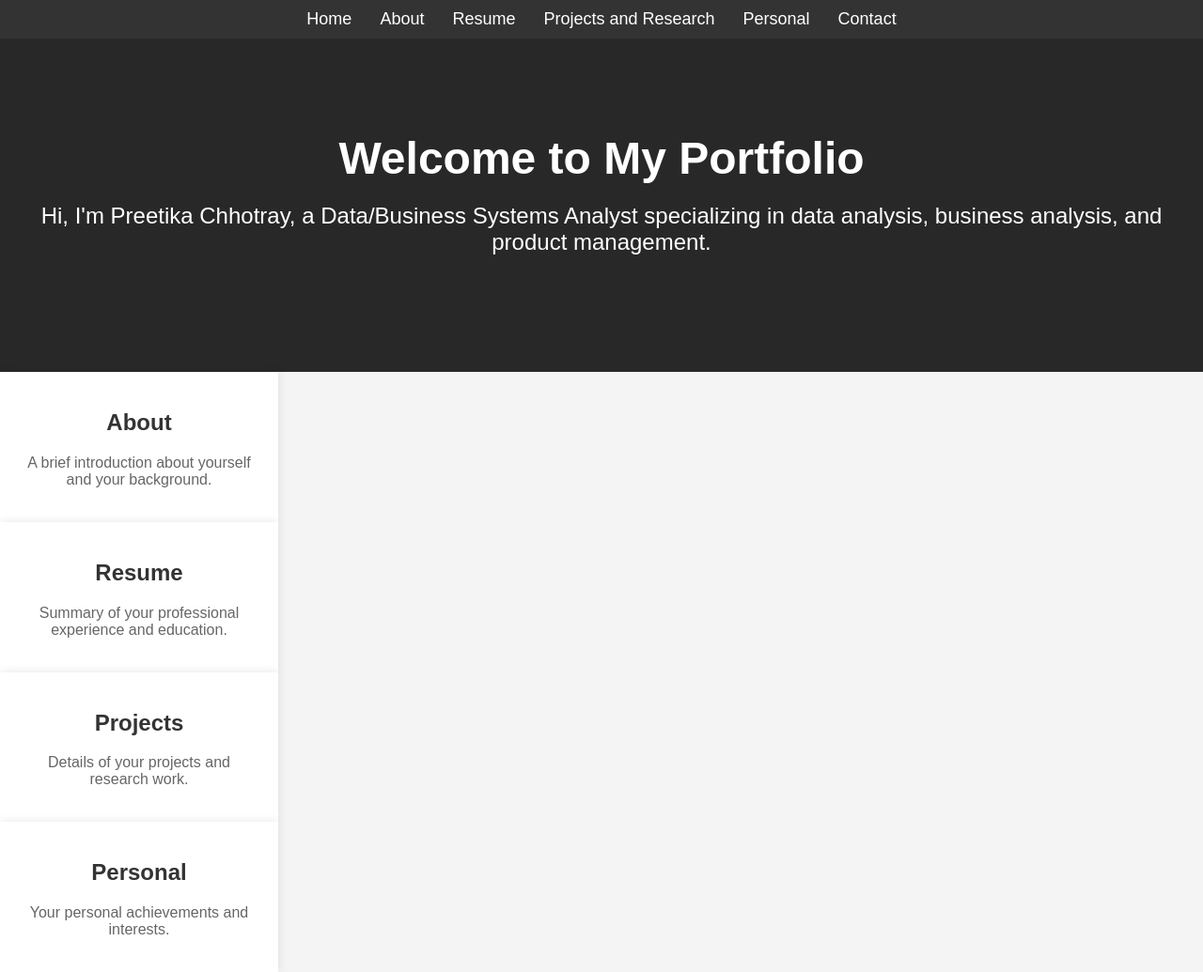
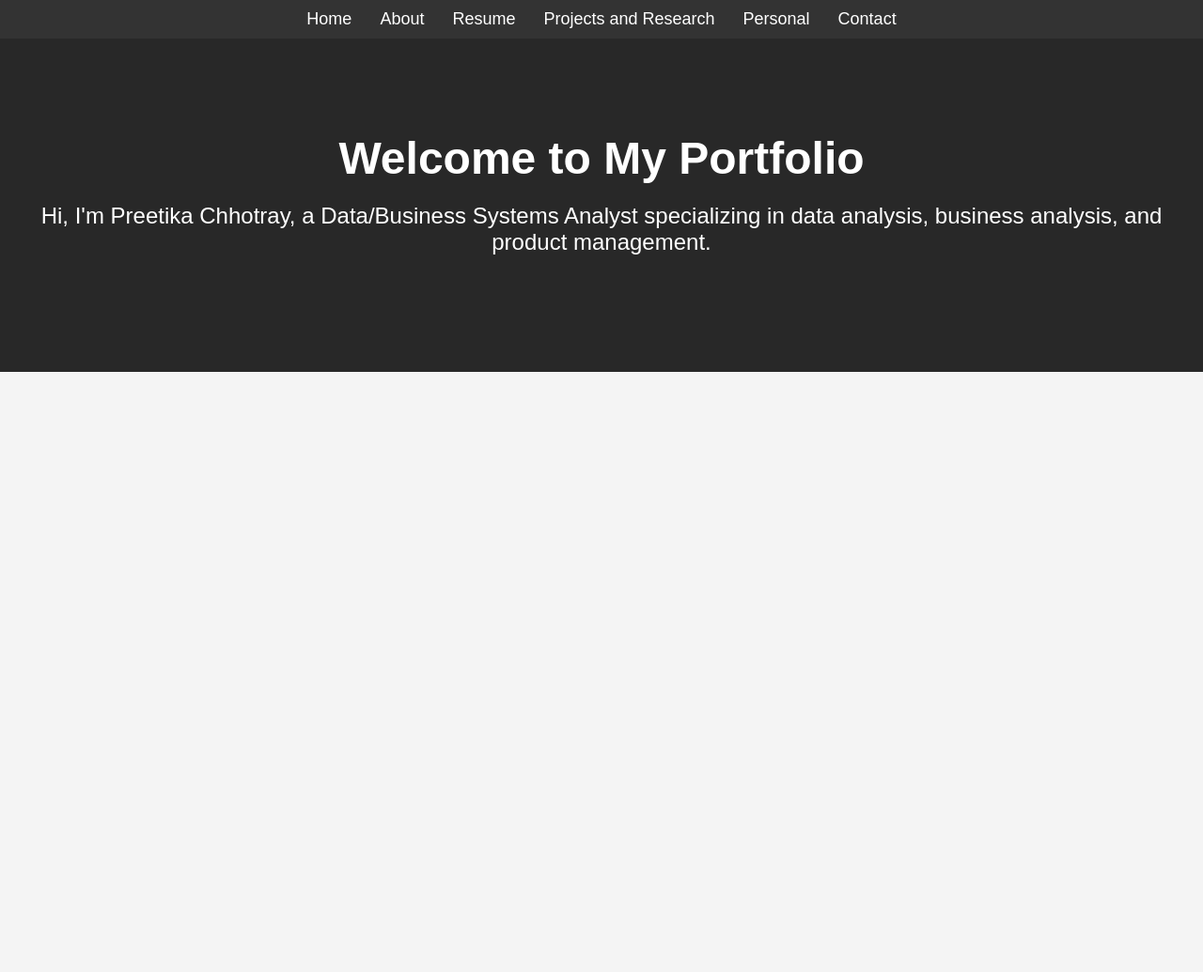
Before and after one commit to Preetikachhotray/welcome, a plain HTML site: page index.html in a window 1280 px wide. Shown: the whole page at 94% size. After the commit the page ends 800 px from the top, so only its background shows below. Drawn offline with Linux system fonts and the light colour scheme.

Commit message:
Update index.html

```diff
--- a/index.html
+++ b/index.html
@@ -24,22 +24,7 @@
         <p>Hi, I'm Preetika Chhotray, a Data/Business Systems Analyst specializing in data analysis, business analysis, and product management.</p>
     </section>
     <section class="content">
-        <div class="section">
-            <h2>About</h2>
-            <p>A brief introduction about yourself and your background.</p>
-        </div>
-        <div class="section">
-            <h2>Resume</h2>
-            <p>Summary of your professional experience and education.</p>
-        </div>
-        <div class="section">
-            <h2>Projects</h2>
-            <p>Details of your projects and research work.</p>
-        </div>
-        <div class="section">
-            <h2>Personal</h2>
-            <p>Your personal achievements and interests.</p>
-        </div>
+
     </section>
 </body>
 </html>
```
